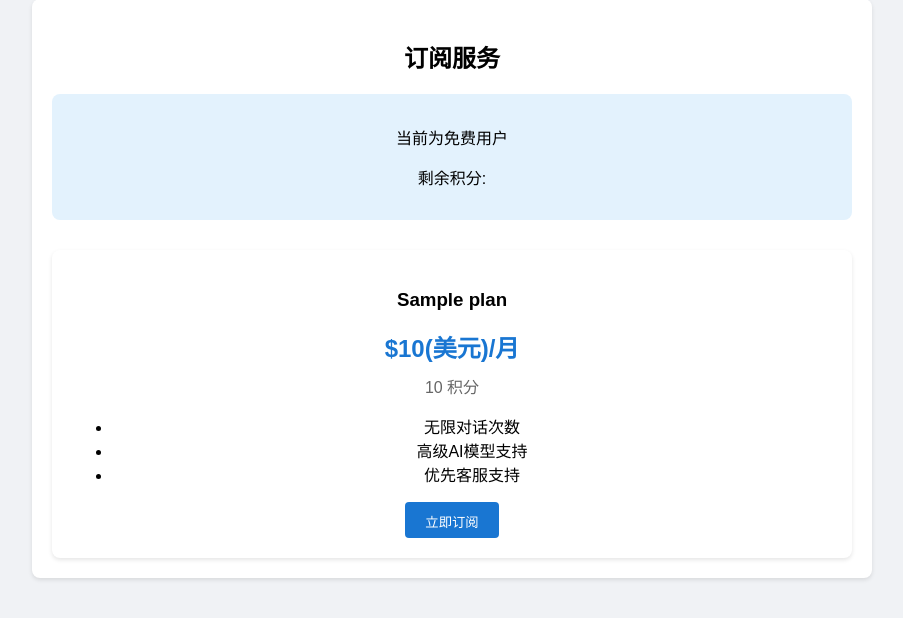
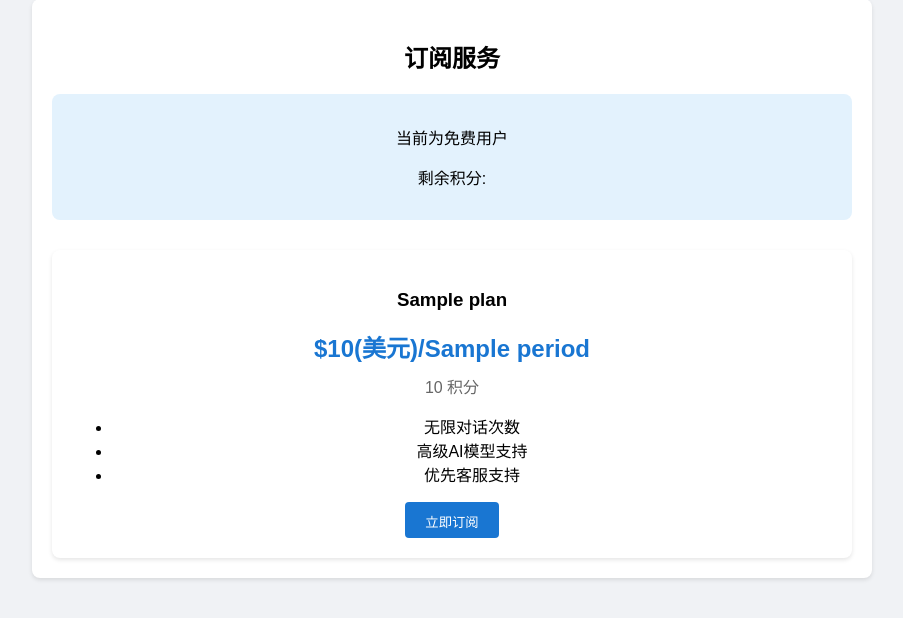
Before and after one commit to maye08/ai_bot, a Flask app: template chat_app/templates/subscription.html in a window 1280 px wide. Shown: the part 75-693 px from the top of the page, without its empty margins (188-1091 px from the left). Run offline with Flask 3, Linux system fonts and the light colour scheme; a user stored in the database is signed in; tables that the repository leaves empty hold one stand-in row (values such as "Sample post"); the template is opened without the code that fills it: values that come from a table or form of the project are taken from there, most other values are stand-ins (such as "Sample title", 1, 10 or a date in 2020).

Commit message:
fix html

```diff
--- a/chat_app/app.py
+++ b/chat_app/app.py
@@ -40,12 +40,14 @@ from chat_app.config.alipay_config import get_alipay_client
 SUBSCRIPTION_PLANS = {
     'monthly': {
         'name': '月度订阅',
+        'period': '月',
         'price': 0.99,
         'points': 100000,
         'duration': 31  # 天数
     },
     'yearly': {
         'name': '年度订阅',
+        'period': '年',
         'price': 11.99,
         'points': 1200000,
         'duration':365  # 天数
--- a/chat_app/templates/subscription.html
+++ b/chat_app/templates/subscription.html
@@ -37,7 +37,7 @@
         {% for plan_id, plan in plans.items() %}
         <div class="plan-card">
             <h3>{{ plan.name }}</h3>
-            <div class="price">${{ plan.price }}(美元)/月</div>
+            <div class="price">${{ plan.price }}(美元)/{{ plan.period }}</div>
             <div class="points">{{ plan.points }} 积分</div>
             <ul class="plan-features">
                 <li>无限对话次数</li>
```
